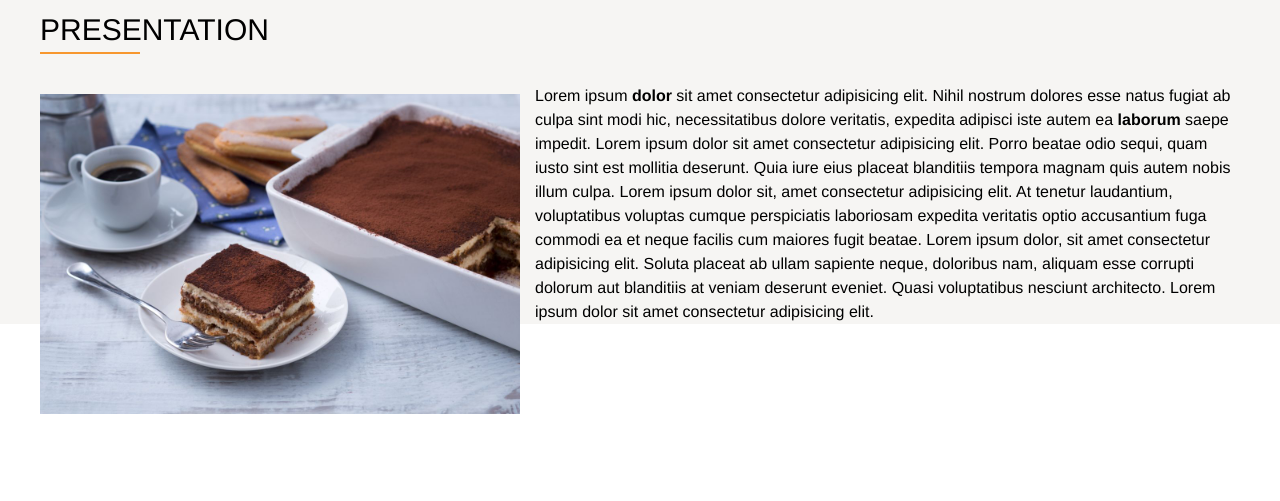
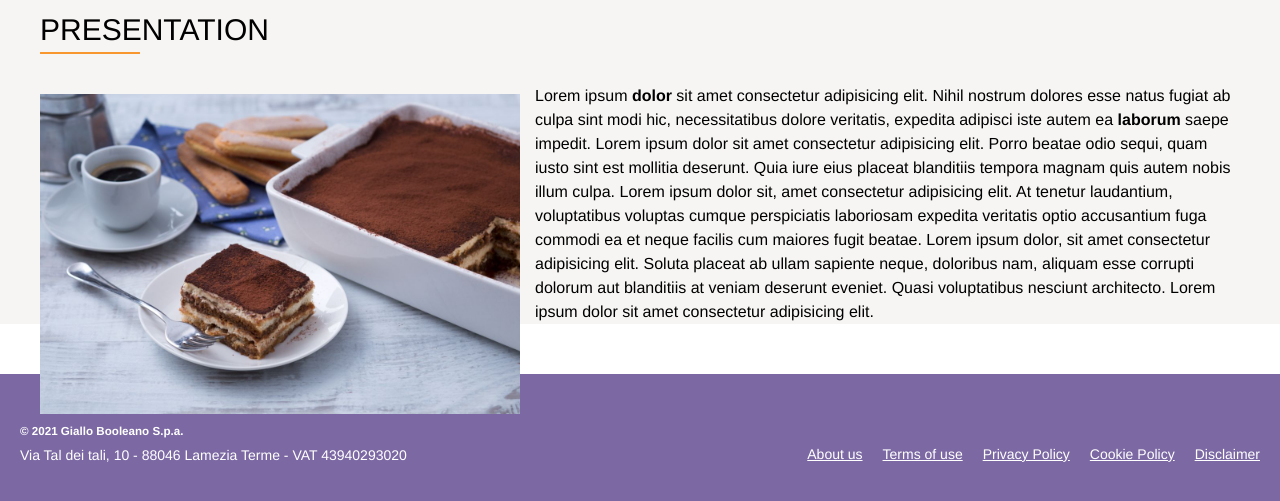
Before and after one commit to UmbertoAmenta/htmlcss-responsive-layout, a plain HTML site: page index.html in a window 1280 px wide. Shown: the part 881-1382 px from the top of the page. Before the commit the page ends 1305 px from the top, so only its background shows below. Drawn offline with Linux system fonts and the light colour scheme.

Commit message:
feat: +footer

```diff
--- a/css/style.css
+++ b/css/style.css
@@ -204,7 +204,40 @@ h3 + hr  {
 /*----------------
     FOOTER
 -----------------*/
+footer {
+    background-color: #7c69a4;
+    margin-top: 50px;
+    color: white;
+    padding-top: 30px;
+    padding-bottom: 30px;
+    font-size: 14px;
+}
 
+footer .flex {
+    width: 70%;
+    margin-left: auto;
+    margin-right: auto;
+}
+
+.spa {
+    text-align: center;
+    margin-bottom: 20px;
+}
+
+.policies ul {
+    display: flex;
+    justify-content: center;
+    flex-wrap: wrap;
+    gap: 20px;
+}
+
+.policies li {
+    list-style: none;
+}
+
+.policies li a {
+    color: white;
+}
 
 
 /*----------------
@@ -255,10 +288,6 @@ h3 + hr  {
 
     }
 
-
-
-
-
 }
 
 
@@ -292,7 +321,25 @@ h3 + hr  {
         width: 100%;
     }
 
+    footer {
+        padding: 20px;
+    }
 
+    footer .flex {
+        flex-direction: row;
+        justify-content: space-between;
+        align-items: center;
+        width: 100%;
+    }
+
+    footer .spa {
+        text-align: left;
+        vertical-align: middle;
+    }
+
+    .spa h5 {
+        margin-bottom: 10px;
+    }
 
 
 }
--- a/index.html
+++ b/index.html
@@ -62,13 +62,26 @@
                     <span></span>Lorem ipsum <strong>dolor</strong> sit amet consectetur adipisicing elit. Nihil nostrum dolores esse natus fugiat ab culpa sint modi hic, necessitatibus dolore veritatis, expedita adipisci iste autem ea <strong>laborum</strong> saepe impedit. Lorem ipsum dolor sit amet consectetur adipisicing elit. Porro beatae odio sequi, quam iusto sint est mollitia deserunt. Quia iure eius placeat blanditiis tempora magnam quis autem nobis illum culpa. Lorem ipsum dolor sit, amet consectetur adipisicing elit. At tenetur laudantium, voluptatibus voluptas cumque perspiciatis laboriosam expedita veritatis optio accusantium fuga commodi ea et neque facilis cum maiores fugit beatae. Lorem ipsum dolor, sit amet consectetur adipisicing elit. Soluta placeat ab ullam sapiente neque, doloribus nam, aliquam esse corrupti dolorum aut blanditiis at veniam deserunt eveniet. Quasi voluptatibus nesciunt architecto. Lorem ipsum dolor sit amet consectetur adipisicing elit.</span></span>
                 </div>
             </div>
+        </div>
+    </main>
 
-
-
-
+    <footer>
+        <div class="flex">
+            <div class="spa">
+                <h5>© 2021 Giallo Booleano S.p.a.</h5>
+                <p>Via Tal dei tali, 10 - 88046 Lamezia Terme - VAT 43940293020</p>
+            </div>
+            <div class="policies">
+                <ul>
+                    <li><a href="#">About us</a></li>
+                    <li><a href="#">Terms of use</a></li>
+                    <li><a href="#">Privacy Policy</a></li>
+                    <li><a href="#">Cookie Policy</a></li>
+                    <li><a href="#">Disclaimer</a></li>
+                </ul>
+            </div>
         </div>
-
-    </main>
+    </footer>
 
 </body>
 </html>
```
